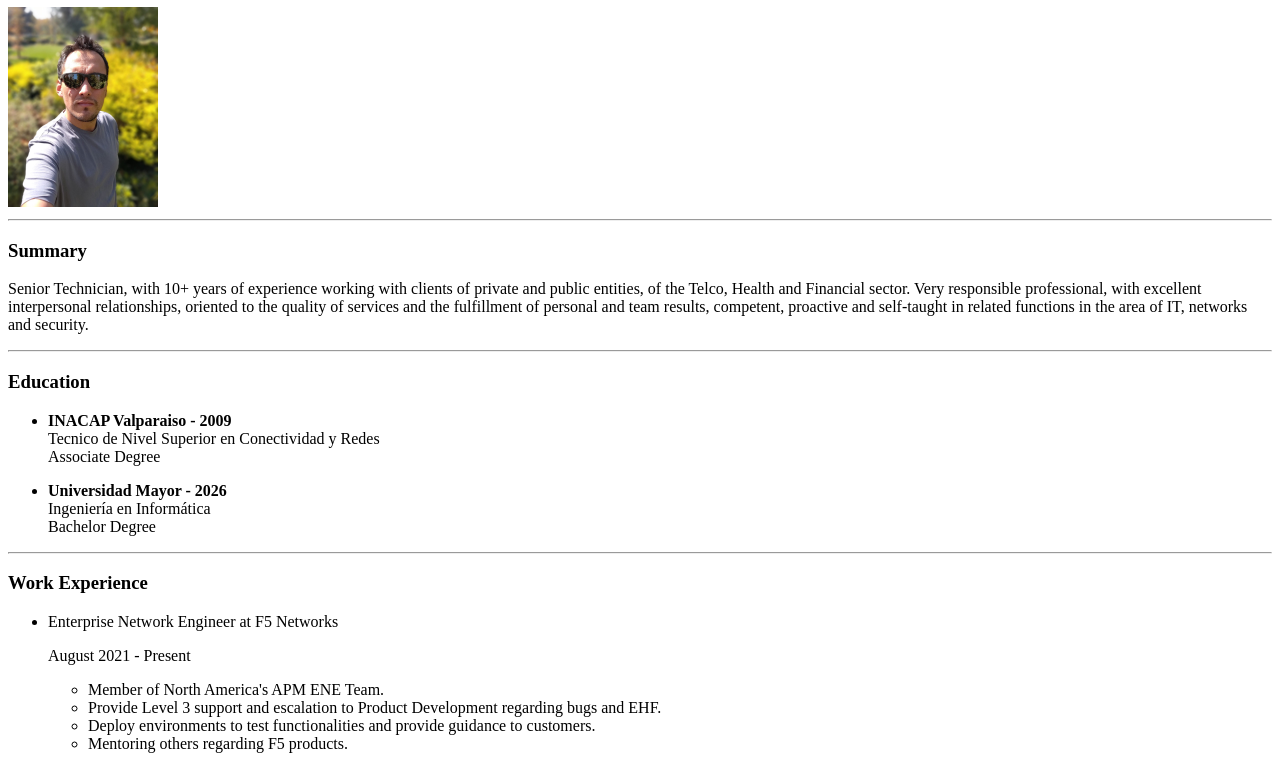
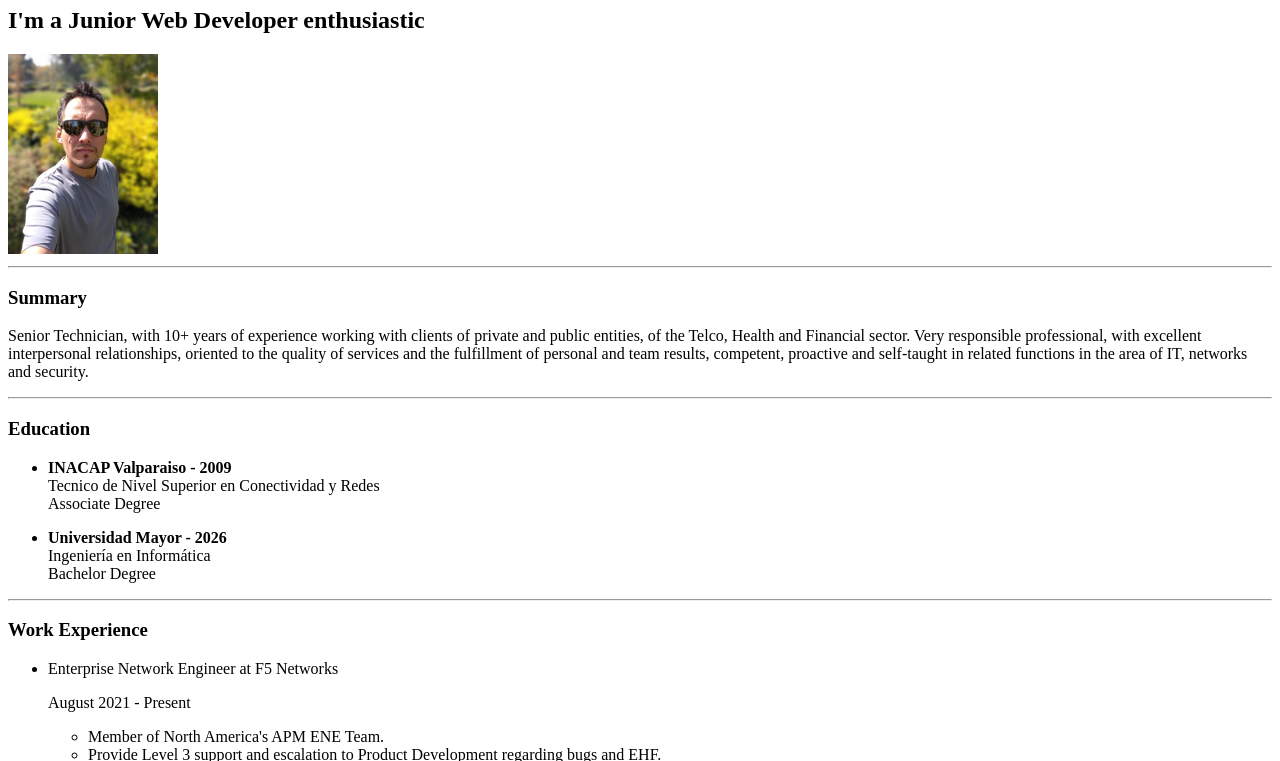
Before and after one commit to almontes1987/webdev, a plain HTML site: page index.html in a window 1280 px wide. Shown: the part 73-834 px from the top of the page. Drawn offline with Linux system fonts and the light colour scheme.

Commit message:
h2 modified

```diff
--- a/index.html
+++ b/index.html
@@ -8,6 +8,7 @@
 </head>
 <body>
     <h1>Pablo Vergaray</h1>
+    <h2>I'm a Junior Web Developer enthusiastic</h2>
     <img src="./images/me.jpeg" alt="myself" height="200">
     <hr>
     <h3>Summary</h3>
```
